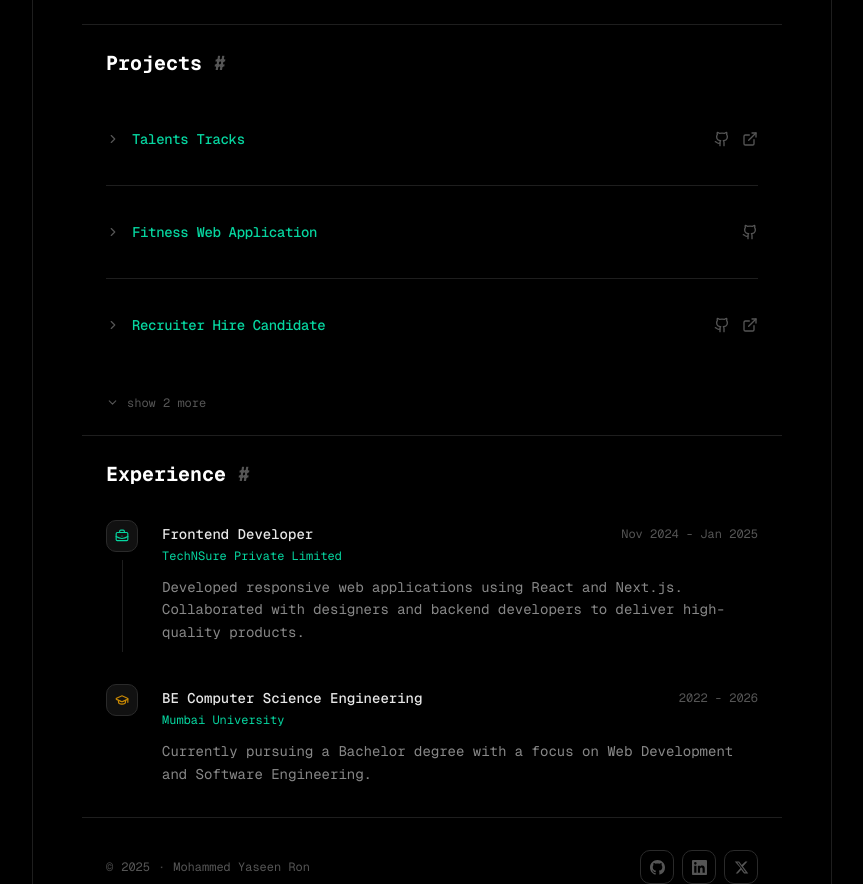
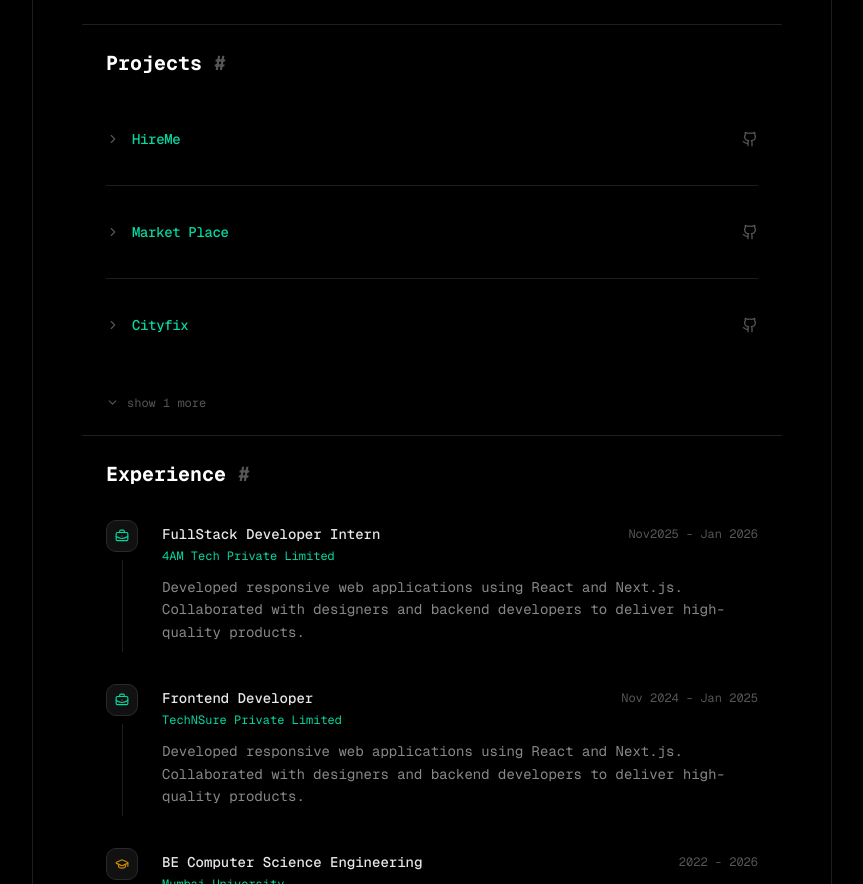
Before and after one commit to MohammedYaseenRon/Portfolio-yaseen, a Next.js app: page / in a window 1280 px wide. Shown: the part 620-1504 px from the top of the page, without its empty margins (208-1071 px from the left). Built offline with nearby package versions, Linux system fonts and the light colour scheme.

Commit message:
projects updated

```diff
--- a/src/components/Experience.tsx
+++ b/src/components/Experience.tsx
@@ -5,6 +5,14 @@ import { useInView } from "framer-motion"
 import { BriefcaseBusiness, GraduationCap } from "lucide-react"
 
 const experiences = [
+  {
+    title: "FullStack Developer Intern ",
+    company: "4AM Tech Private Limited",
+    period: "Nov2025 - Jan 2026",
+    description:
+      "Developed responsive web applications using React and Next.js. Collaborated with designers and backend developers to deliver high-quality products.",
+    type: "work",
+  },
   {
     title: "Frontend Developer",
     company: "TechNSure Private Limited",
--- a/src/components/Projects.tsx
+++ b/src/components/Projects.tsx
@@ -17,46 +17,37 @@ interface Project {
 const projects: Project[] = [
   {
     id: 1,
-    title: "Talents Tracks",
+    title: "HireMe",
     description:
-      "TalentTrack is a full-stack job portal that enables recruiters to post jobs, schedule interviews, receive applications, and efficiently manage applicant details.",
-    technologies: ["Next.js", "Node.js", "TypeScript", "Postgres", "Prisma", "Zustand", "Tailwind CSS"],
-    githubUrl: "https://github.com/MohammedYaseenRon/TalentTrack",
-    liveUrl: "https://talent-track-liard.vercel.app/",
+      "HireMe is a full-stack technical hiring platform that enables recruiters to create and schedule coding challenges, review candidate submissions with live Sandpack previews, and get instant AI-powered evaluations with scoring, breakdowns, and feature analysis — all with a real-time leaderboard powered by Socket.io.",
+    technologies: ["Next.js", "Node.js", "TypeScript", "PostgreSQL", "Drizzle ORM", "Socket.io", "Sandpack", "Gemini AI", "Tailwind CSS", "Cloudinary"],
+    githubUrl: "https://github.com/MohammedYaseenRon/Talent_Arena.git",
   },
   {
     id: 2,
-    title: "Fitness Web Application",
+    title: "Market Place",
     description:
-      "Personalized workout plans, nutrition tracking, and progress monitoring for fitness enthusiasts. Pose detection with MediaPipe and AI-powered suggestions.",
+      "Built a marketplace where multiple vendors can list products, manage inventory, and process orders — with Razorpay checkout, role-gated dashboards for admins, vendors, and customers, and real-time cart sync.",
     technologies: ["Next.js", "TypeScript", "Postgres", "MediaPipe", "Gemini LLM", "Tailwind CSS", "ReChart"],
-    githubUrl: "https://github.com/MohammedYaseenRon/fitness-trakcer-app.git",
+    githubUrl: "https://github.com/MohammedYaseenRon/social-acc.git",
   },
   {
     id: 3,
-    title: "Recruiter Hire Candidate",
+    title: "Cityfix",
     description:
-      "Match candidates to job roles by scanning resumes based on skills and job descriptions using AI-powered analysis.",
-    technologies: ["Next.js", "Python", "FastAPI", "Tailwind CSS", "Gemini LLM"],
-    githubUrl: "https://github.com/MohammedYaseenRon/COHERENCE-25_CodeWizard_AIML.git",
-    liveUrl: "https://recruiter-app.example.com",
+      "Built a community platform for reporting local issues and tracking resolutions. Implemented features like project creation, voting, and collaborative mapping to support sustainability initiatives. Added a clan system for organizing events, managing members, and fundraising. Designed a public dashboard for transparency in issue tracking and civic participation.",
+    technologies: ["ReactNative", "Javscript", "Nodejs", "Tailwind CSS", "Zustand"],
+    githubUrl: "https://github.com/MohammedYaseenRon/social-acc.git",
   },
   {
     id: 4,
-    title: "AI Chat Assistant",
+    title: "Education Platform Landing Page",
     description:
-      "A context-aware conversational AI assistant built with RAG architecture. Supports document upload, semantic search, and multi-turn conversations.",
-    technologies: ["Next.js", "Python", "LangChain", "Pinecone", "OpenAI", "FastAPI"],
-    githubUrl: "https://github.com/MohammedYaseenRon/ai-chat",
-  },
-  {
-    id: 5,
-    title: "Dev Portfolio v1",
-    description:
-      "First iteration of personal portfolio built with vanilla React. Includes project showcase, skills section, and contact form with EmailJS integration.",
-    technologies: ["React", "CSS Modules", "EmailJS", "Vercel"],
-    githubUrl: "https://github.com/MohammedYaseenRon/portfolio-v1",
-    liveUrl: "https://portfolio-v1.vercel.app",
+      "Redesigned an education platform with a fast, responsive UI using Next.js, Tailwind CSS, and Framer Motion, improving performance and user experience.",
+    technologies: ["Next.js", "TailwindCss", "Framer motion"],
+    githubUrl: "https://github.com/MohammedYaseenRon/tuf-landing.git",
+    liveUrl: "https://tuf-landing-xi.vercel.app",
+
   },
 ]
 
```
